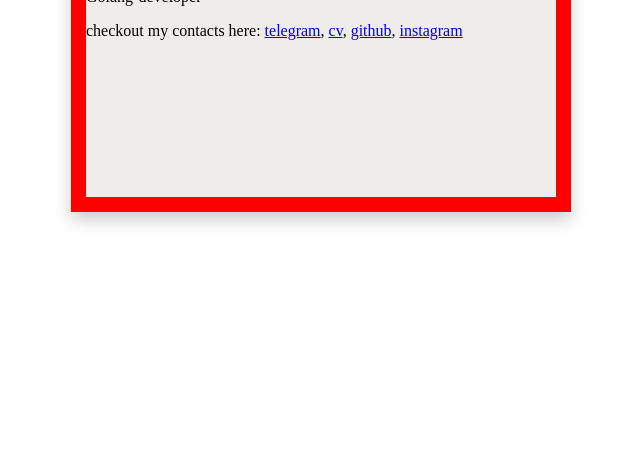
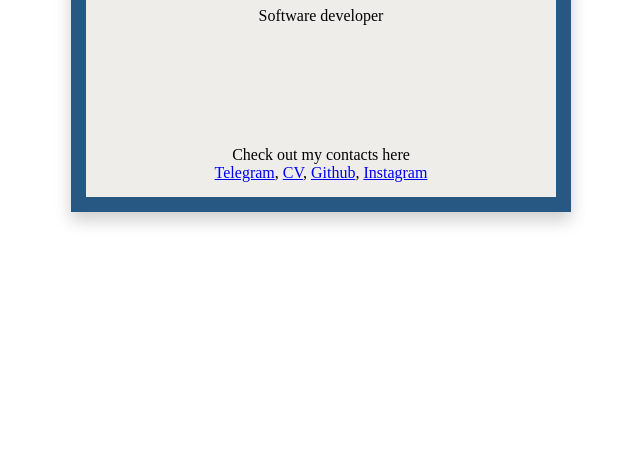
Before and after one commit to swissdeam/swissdeam.github.io, a plain HTML site: page index.html in a window 1280 px wide. Shown: the part 338-800 px from the top of the page, without its empty margins (319-959 px from the left). Drawn offline with Linux system fonts and the light colour scheme.

Commit message:
before animation

```diff
--- a/index.html
+++ b/index.html
@@ -7,13 +7,30 @@
     <title>Hello Card</title>
 </head>
 <body>
-    <div class="card">
-        <div class="container">
-          <h4><b>Pavel Mineev</b></h4>
-          <p>Golang-developer</p>
-          checkout my contacts here:
-          <a href="https://t.me/swssd">telegram</a>, <a href="https://docs.google.com/document/d/1pxIF8nvx2i_eW9faPFHQRHS2bOzR6zIK9gRDe0jZr-4/edit?usp=sharing">cv</a>, <a href="https://github.com/swissdeam">github</a>, <a href="https://www.instagram.com/swissdeam/">instagram</a>
+    <div class="card center">
+        <div class="content">
+         <div class="center">
+          <h1><b>Pavel Mineev</b></h1>
+          </div>
+          <p>Software developer</p>
+          <p></p>
+          <div class="contacts" >
+            <div>Check out my contacts here</div>
+            <a href="https://t.me/swssd">Telegram</a>, <a href="https://docs.google.com/document/d/1pxIF8nvx2i_eW9faPFHQRHS2bOzR6zIK9gRDe0jZr-4/edit?usp=sharing">CV</a>, <a href="https://github.com/swissdeam">Github</a>, <a href="https://www.instagram.com/swissdeam/">Instagram</a>
+          </div>
         </div>
+        <!-- <div class="content">
+          <div class="center">
+           <h1><b>Pavel Mineev</b></h1>
+           </div>
+           <p>Software developer</p>
+           <p></p>
+           <div class="contacts" >
+             <div>Check out my contacts here</div>
+             <a href="https://t.me/swssd">Telegram</a>, <a href="https://docs.google.com/document/d/1pxIF8nvx2i_eW9faPFHQRHS2bOzR6zIK9gRDe0jZr-4/edit?usp=sharing">CV</a>, <a href="https://github.com/swissdeam">Github</a>, <a href="https://www.instagram.com/swissdeam/">Instagram</a>
+           </div>
+         </div> -->
       </div>
 </body>
+<script src='./index.js'></script>
 </html>
--- a/index.js
+++ b/index.js
@@ -0,0 +1,15 @@
+// let card = document.querySelector('.full-card');
+// card.addEventListener( 'click', function() {
+//     card.classList.toggle('is-flipped');
+// });
+
+// let link_icons = document.getElementsByTagName('a');
+// for (let icon of link_icons) {
+//     icon.onclick = (event) => event.stopPropagation();
+// }
+
+const businessCard = document.getElementById('businessCard');
+
+businessCard.addEventListener('click', function() {
+    businessCard.style.transform = 'rotateX(-180deg)';
+});
--- a/style.css
+++ b/style.css
@@ -11,21 +11,49 @@
     left: 50%;
     margin-right: -50%;
     transform: translate(-50%, -50%);
-    background-color: rgb(255, 0, 0);
+    background-color: rgb(39, 87, 131);
+    transform-style: preserve-3d;
+    transition: 0.8s ease;
 }
 
+.center {
+    text-align: center;
+}
+.contacts{
+    position: absolute;
+    bottom: 15px;
+    width: 100%;
+    text-align: center;
 
+}
 
 /* On mouse-over, add a deeper shadow */
 .card:hover {
-    box-shadow: 0 8px 16px 0 rgba(0,0,0,0.2);
+    box-shadow: 0 8px 16px 0 rgba(0, 0, 0, 0.432);
+    transform: rotateX(-180deg);
 }
 
 
 /* Add some padding inside the card container */
-.container {
+.content{
     margin: auto;
     height: 270px;
     width:470px;
     background-color: rgb(239, 237, 234);
+    position: relative;
+    top: 0;
+    left: 0;
+    backface-visibility: hidden;
 }
+
+.front {
+    background-color: #f0f0f0;
+    z-index: 2; /* Передняя часть находится поверх задней части */
+    transform-origin: top center; /* Устанавливаем точку трансформации для открытия сверху */
+}
+
+.back {
+    background-color: #ccc;
+    transform: rotateX(-180deg);
+    z-index: 1;
+}
```
